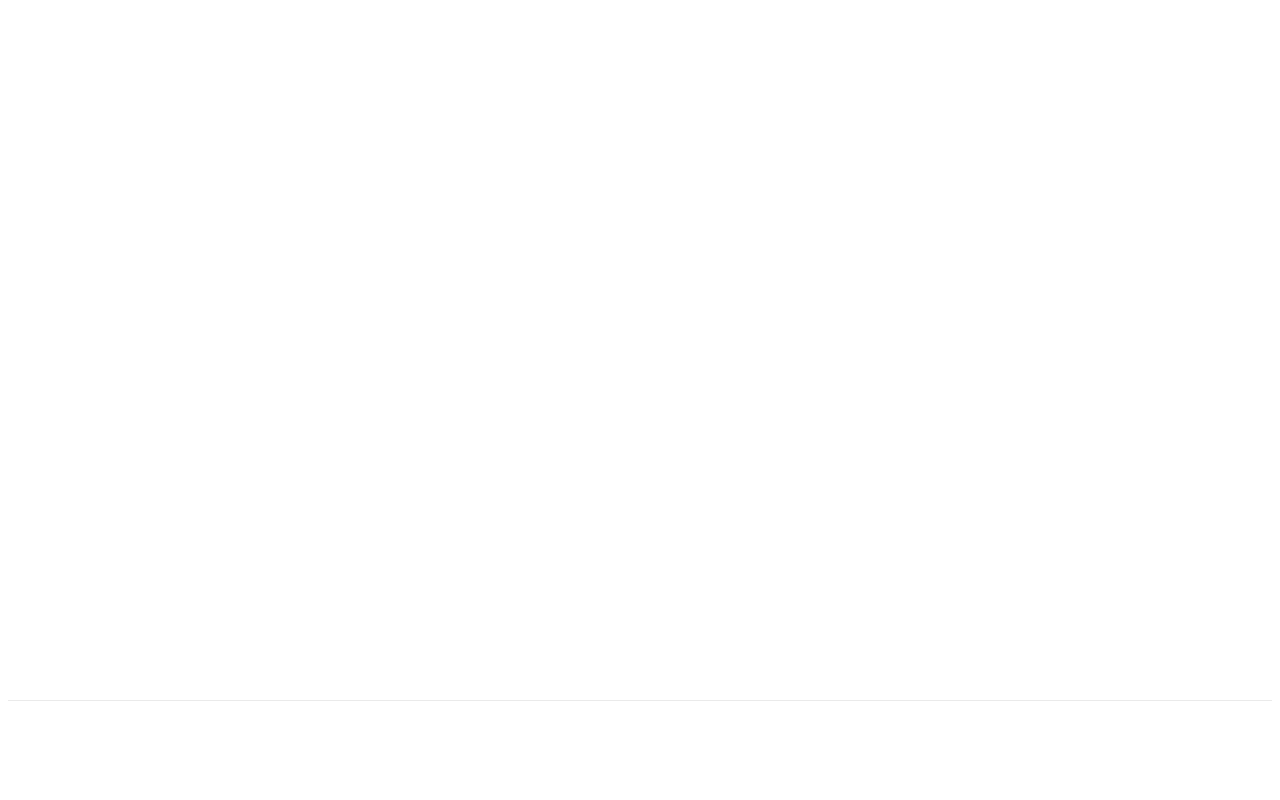
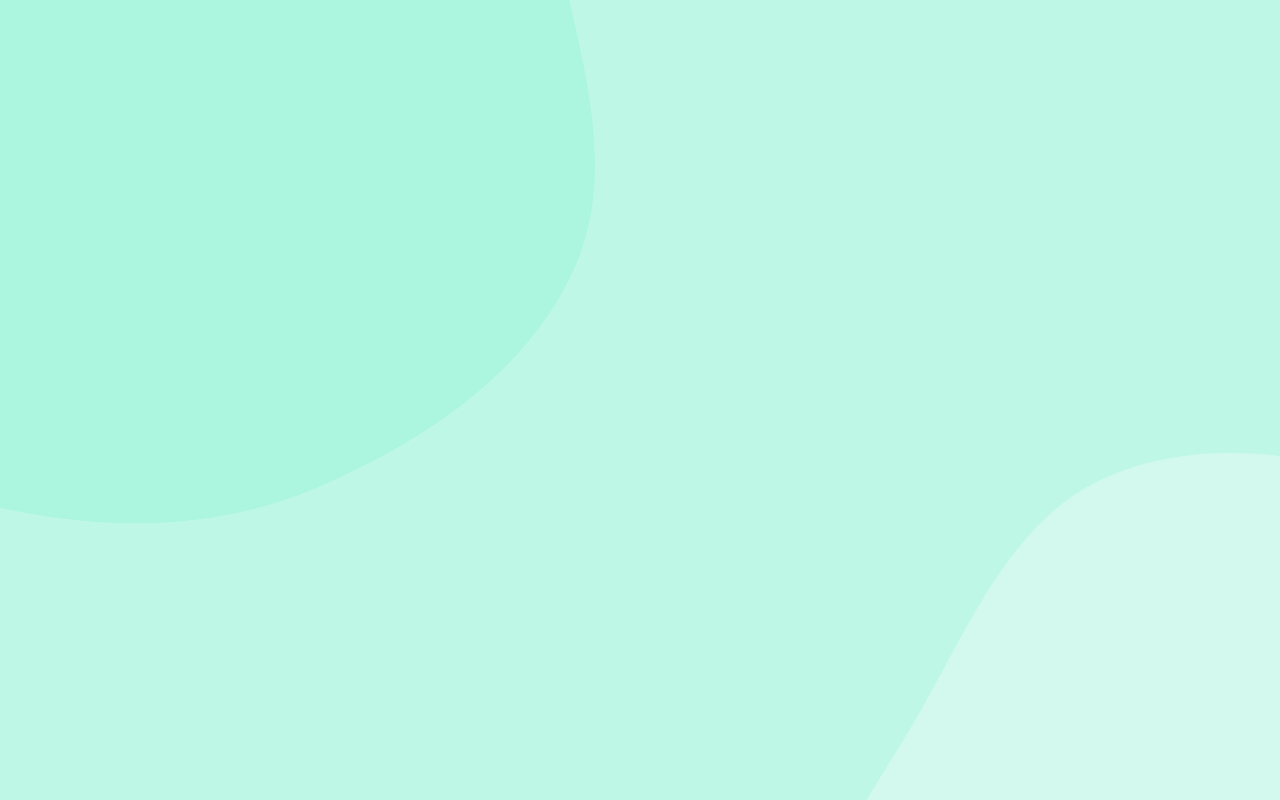
Before and after one commit to Omniscenx/DocClient, a Next.js app: page / in a window 1280 px wide. Built offline with nearby package versions, Linux system fonts and the light colour scheme.

Commit message:
fixed css variables

```diff
--- /dev/null
+++ b/Components/Hero/Hero.module.scss
@@ -0,0 +1,6 @@
+.Hero {
+  height: 100vh;
+  width: 100%;
+  background: url('../../public/Landing.svg') no-repeat scroll;
+  background-size: cover;
+}
--- /dev/null
+++ b/Components/Hero/Hero.tsx
@@ -0,0 +1,8 @@
+import React from 'react';
+import styles from './Hero.module.scss';
+
+const Hero = () => {
+  return <div className={styles.Hero}></div>;
+};
+
+export default Hero;
--- a/pages/_app.tsx
+++ b/pages/_app.tsx
@@ -1,4 +1,4 @@
-import '../styles/globals.scss'
+import '../styles/globals.css'
 import type { AppProps } from 'next/app'
 
 function MyApp({ Component, pageProps }: AppProps) {
--- a/pages/index.tsx
+++ b/pages/index.tsx
@@ -1,6 +1,7 @@
 import Head from 'next/head'
 import Image from 'next/image'
-import styles from '../styles/Home.module.scss'
+import styles from '../styles/Home.module.css'
+import Hero from '../Components/Hero/Hero'
 
 export default function Home() {
   return (
@@ -8,14 +9,7 @@ export default function Home() {
       <Head>
      <title>instant chat</title>
       </Head>
-
-      <main className={styles.main}>
-
-      </main>
-
-      <footer className={styles.footer}>
-
-      </footer>
+<Hero/>
     </div>
   )
 }
--- a/styles/Home.module.scss
+++ /dev/null
@@ -1,27 +0,0 @@
-.container {
-  min-height: 100vh;
-  padding: 0 0.5rem;
-  display: flex;
-  flex-direction: column;
-  justify-content: center;
-  align-items: center;
-  height: 100vh;
-}
-
-.main {
-  padding: 5rem 0;
-  flex: 1;
-  display: flex;
-  flex-direction: column;
-  justify-content: center;
-  align-items: center;
-}
-
-.footer {
-  width: 100%;
-  height: 100px;
-  border-top: 1px solid #eaeaea;
-  display: flex;
-  justify-content: center;
-  align-items: center;
-}
--- a/styles/globals.scss
+++ b/styles/globals.css
@@ -4,7 +4,19 @@ body {
   margin: 0;
   font-family: -apple-system, BlinkMacSystemFont, Segoe UI, Roboto, Oxygen,
     Ubuntu, Cantarell, Fira Sans, Droid Sans, Helvetica Neue, sans-serif;
+
+
+
+
 }
+:root{
+  --primary-color:#bff7e6;
+  --button-color:#00e47f;
+  --secondary-color:#84e7d4;
+  --teritiary-color:#ff757e;
+  --background-color:#ffffff;
+}
+
 
 a {
   color: inherit;
```
Also changed, not shown: public/Landing.svg (added), styles/Home.module.css (added).
